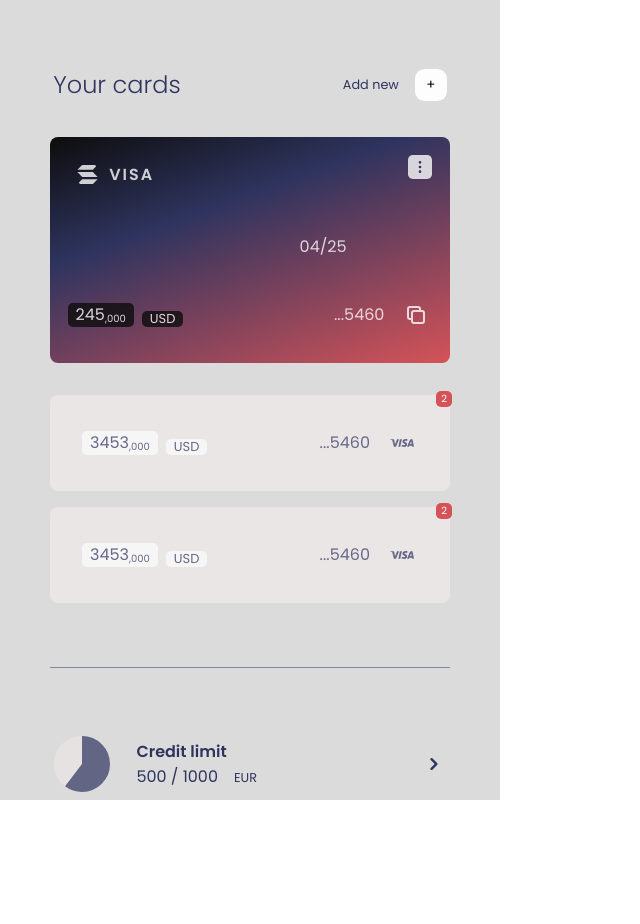
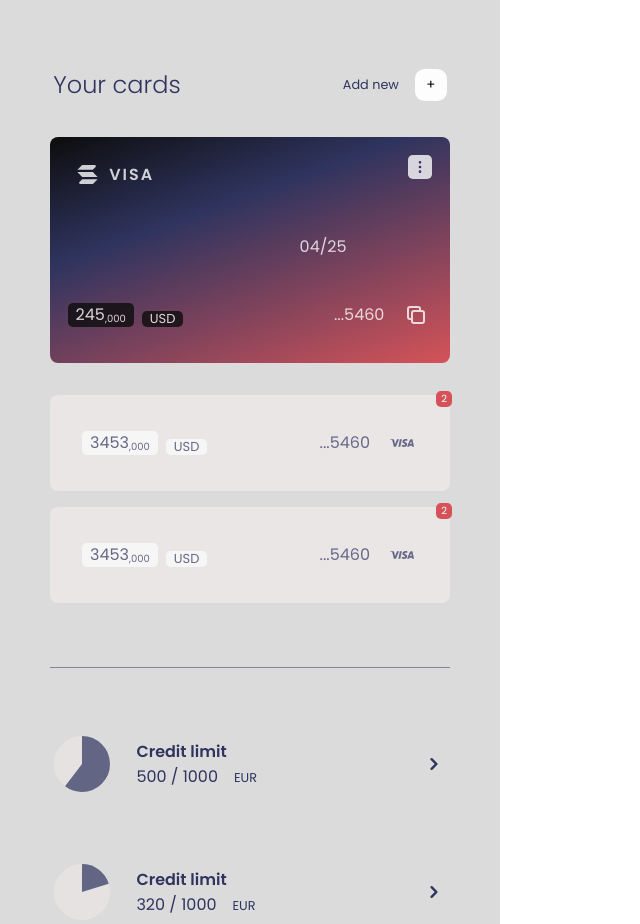
Before and after one commit to billionsjoel/quickTrans, a React (Create React App) app: page / in a window 1280 px wide. Shown: the whole page, without its empty margins (0-640 px from the left). Before the commit the page ends 800 px from the top, so only its background shows below. Built offline with nearby package versions, Linux system fonts and the light colour scheme.

Commit message:
Duplicate bar

```diff
--- a/src/components/VisaSection/CreditPanels/index.js
+++ b/src/components/VisaSection/CreditPanels/index.js
@@ -31,7 +31,27 @@ function CreditPanel() {
 
         <HiChevronRight className={style.chev} />
       </div>
+      <div className={style.bar}>
+        <div className={style.bar__left}>
+          <CircularProgressbar
+            value={20}
+            strokeWidth={50}
+            styles={buildStyles({
+						  strokeLinecap: 'butt',
+						  pathColor: '#2f345f',
+						  trailColor: '#ebe6e6',
+            })}
+            className={style.progress}
+          />
+          <div className={style.credit__limit}>
+            <h6>Credit limit</h6>
+            <span className={style.values}>320 / 1000</span>
+            <span className={style.curr}>EUR</span>
+          </div>
+        </div>
 
+        <HiChevronRight className={style.chev} />
+      </div>
     </div>
   );
 }
```
